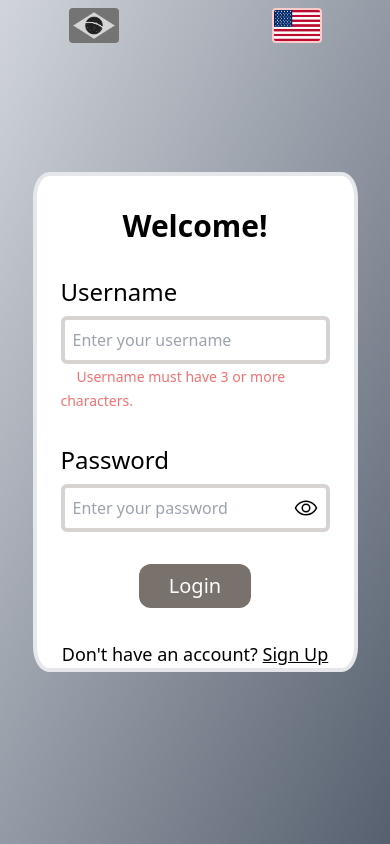
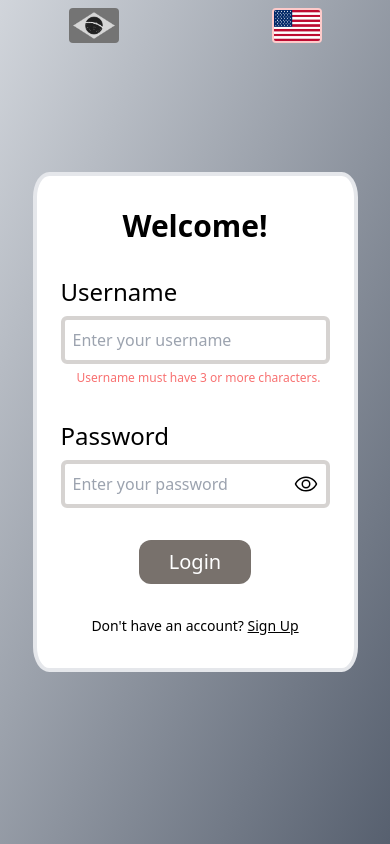
Before and after one commit to GuilhermeSCampos/lexart-fullstack, a React (Vite) app in the folder frontend/: page /login in a window 390 px wide. Both pictures are taken after a click on the button "Login". Built offline with nearby package versions, Linux system fonts and the light colour scheme; no server answers.

Commit message:
fix: hovers and focus

```diff
--- a/frontend/src/pages/Login/index.tsx
+++ b/frontend/src/pages/Login/index.tsx
@@ -20,6 +20,7 @@ const Login = () => {
   const [showPassword, setShowPassword] = useState(false);
   const [loading, setLoading] = useState(false);
   const { t } = useTranslation();
+  const [active, setActive] = useState(false);
 
   const handleLogin = async () => {
     if (username.length < 3) {
@@ -61,6 +62,14 @@ const Login = () => {
     validatePreviousLogin();
   }, []);
 
+  useEffect(() => {
+    if (username.length > 2 && password.length > 5) {
+      setActive(true);
+    } else {
+      setActive(false);
+    }
+  }, [username, password]);
+
   return (
     <div className={`${languageChange ? "fade-out" : "fade-in"}`}>
       <Header />
@@ -94,7 +103,7 @@ const Login = () => {
                   onChange={(e) => setUsername(e.target.value)}
                 />
                 {usernameWarning && (
-                  <span className="text-sm ml-4 text-red-400 animate-[fadeIn_1s_ease-in-out]">
+                  <span className="lg:text-sm text-xs ml-4 text-red-400 animate-[fadeIn_1s_ease-in-out]">
                     {t("usernameWarning")}
                   </span>
                 )}
@@ -125,15 +134,19 @@ const Login = () => {
                   )}
                 </div>
                 {passwordWarning && (
-                  <span className="text-sm ml-4 text-red-400 animate-[fadeIn_1s_ease-in-out]">
+                  <span className="lg:text-sm text-xs ml-4 text-red-400 animate-[fadeIn_1s_ease-in-out]">
                     {t("passwordWarning")}
                   </span>
                 )}
               </div>
               <button
                 onClick={() => handleLogin()}
-                className="w-5/12 bg-stone-500 text-white px-6 py-2 text-xl rounded-xl
-             mx-auto hover:bg-stone-600 transition duration-300 ease-in-out active:ring active:border-slate-800"
+                className={`w-5/12 ${
+                  active
+                    ? "bg-cyan-600 hover:bg-cyan-700 active:border-cyan-800"
+                    : "bg-stone-500 hover:bg-stone-600 active:border-slate-800"
+                }  text-white px-6 py-2 text-xl rounded-xl
+                mx-auto  transition duration-300 ease-in-out active:ring transform active:scale-90`}
                 disabled={loading}
               >
                 {loading ? (
@@ -148,7 +161,7 @@ const Login = () => {
                 )}
               </button>
             </div>
-            <div className="text-center text-lg text-black">
+            <div className="text-center lg:text-lg text-sm text-lg text-black">
               {t("dontHaveAccount")}{" "}
               <span
                 className="underline cursor-pointer"
--- a/frontend/src/pages/SignUp/index.tsx
+++ b/frontend/src/pages/SignUp/index.tsx
@@ -20,6 +20,7 @@ const SignUp = () => {
   const [showPassword, setShowPassword] = useState(false);
   const [loading, setLoading] = useState(false);
   const { t } = useTranslation();
+  const [active, setActive] = useState(false);
 
   const handleRegister = async () => {
     if (username.length < 3) {
@@ -59,6 +60,14 @@ const SignUp = () => {
     validatePreviousLogin();
   }, []);
 
+  useEffect(() => {
+    if (username.length > 2 && password.length > 5) {
+      setActive(true);
+    } else {
+      setActive(false);
+    }
+  }, [username, password]);
+
   return (
     <div className={`${languageChange ? "fade-out" : "fade-in"}`}>
       <Header />
@@ -92,7 +101,7 @@ const SignUp = () => {
                   onChange={(e) => setUsername(e.target.value)}
                 />
                 {usernameWarning && (
-                  <span className="text-sm ml-4 text-red-400 animate-[fadeIn_1s_ease-in-out]">
+                  <span className="lg:text-sm text-xs ml-4 text-red-400 animate-[fadeIn_1s_ease-in-out]">
                     {t("usernameWarning")}
                   </span>
                 )}
@@ -124,14 +133,19 @@ const SignUp = () => {
                   )}
                 </div>
                 {passwordWarning && (
-                  <span className="text-sm ml-4 text-red-400 animate-[fadeIn_1s_ease-in-out]">
+                  <span className="lg:text-sm text-xs ml-4 text-red-400 animate-[fadeIn_1s_ease-in-out]">
                     {t("passwordWarning")}
                   </span>
                 )}
               </div>
               <button
                 onClick={() => handleRegister()}
-                className="lg:w-5/12 w-7/12 bg-stone-500 text-white px-6 py-2 text-xl rounded-xl mx-auto hover:bg-stone-600 transition duration-300 ease-in-out active:ring active:border-slate-800"
+                className={`lg:w-5/12 w-7/12  text-white px-6 py-2 text-xl rounded-xl
+                 mx-auto  transition duration-300 ease-in-out active:ring ${
+                   active
+                     ? "bg-cyan-600 hover:bg-cyan-700 active:border-cyan-800"
+                     : "bg-stone-500 hover:bg-stone-600 active:border-slate-800"
+                 } transform active:scale-95 `}
                 disabled={loading}
               >
                 {loading ? (
@@ -145,7 +159,7 @@ const SignUp = () => {
                   t("signup")
                 )}
               </button>
-              <div className="text-center text-lg text-black">
+              <div className="text-center lg:text-lg text-sm text-black">
                 {t("alreadyHaveAccount")}{" "}
                 <span
                   className="underline cursor-pointer"
```
